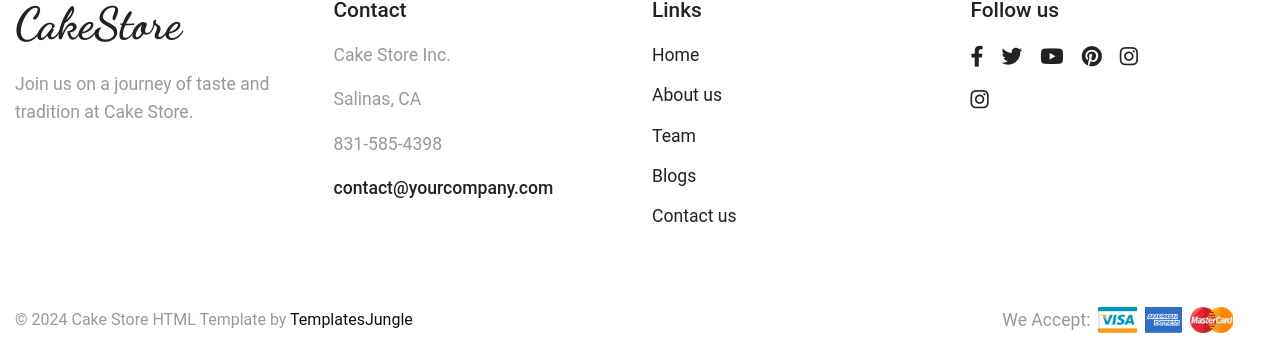
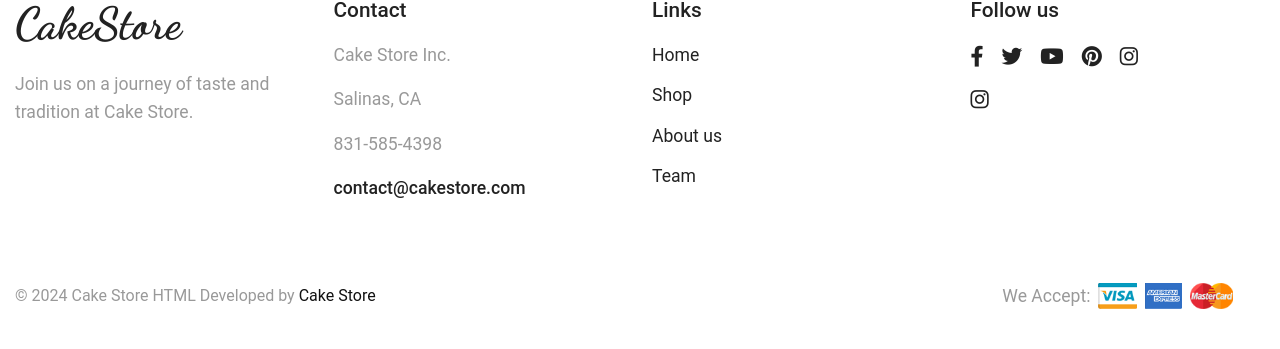
Before and after one commit to Akshay-S-Gupta/cake-react, a React (Vite) app: page /payment in a window 1280 px wide. Shown: the part 1137-1486 px from the top of the page. After the commit the page ends 1465 px from the top, so only its background shows below. Built offline with nearby package versions, Linux system fonts and the light colour scheme.

Commit message:
Changes in Footer from Akshay

```diff
--- a/src/components/Footer.jsx
+++ b/src/components/Footer.jsx
@@ -21,7 +21,7 @@ const Footer = () => (
             <p>831-585-4398</p>
             <p>
               <span style={{ fontWeight: 500, color: "#222" }}>
-                contact@yourcompany.com
+                contact@cakestore.com
               </span>
             </p>
           </div>
@@ -33,17 +33,14 @@ const Footer = () => (
             <Link to="/" className="footer-link">
               Home
             </Link>
+            <Link to="/shop" className="footer-link">
+              Shop
+            </Link>
             <Link to="/about" className="footer-link">
               About us
             </Link>
             <Link to="/team" className="footer-link">
               Team
-            </Link>
-            <Link to="/blogs" className="footer-link">
-              Blogs
-            </Link>
-            <Link to="/contact" className="footer-link">
-              Contact us
             </Link>
           </div>
         </div>
@@ -78,8 +75,8 @@ const Footer = () => (
       <div className="footer-bottom row justify-content-between align-items-center">
         <div className="col-md-6">
           <p className="footer-credit">
-            © 2024 Cake Store HTML Template by{" "}
-            <span style={{ color: "#111" }}>TemplatesJungle</span>
+            © 2024 Cake Store HTML Developed by{" "}
+            <span style={{ color: "#111" }}>Cake Store</span>
           </p>
         </div>
         <div className="col-md-6 d-flex align-items-center justify-content-end">
```
